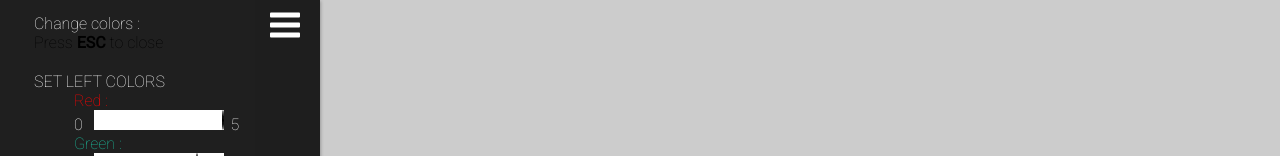
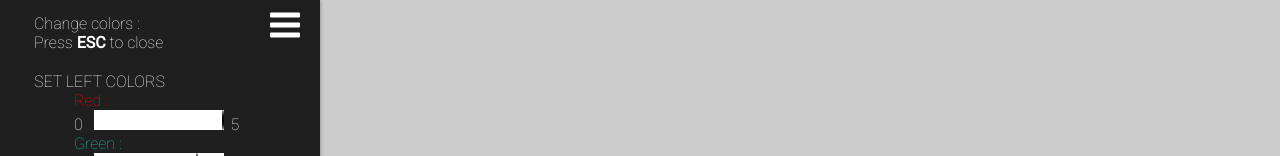
Before and after one commit to stabla/soundColor, a website: page index.html in a window 1280 px wide. Both pictures are taken after a click on the icon 25 px from the left and 25 px from the top of the page. Shown: the top 156 px of the page. Drawn offline with Linux system fonts and the light colour scheme.

Commit message:
Update index.html

```diff
--- a/index.html
+++ b/index.html
@@ -17,7 +17,7 @@
         <div class="set">
             <span class="text">Change colors :</span>
             <br>
-            <span class="text" style="color: #000 !important;"> Press <strong> ESC </strong> to close</span>
+            <span class="text" style="color: #fff !important;"> Press <strong> ESC </strong> to close</span>
             <div class="s1 overflowAuto">
                 <span class="text"> SET LEFT COLORS </span>
                 <div class="clr">
```
